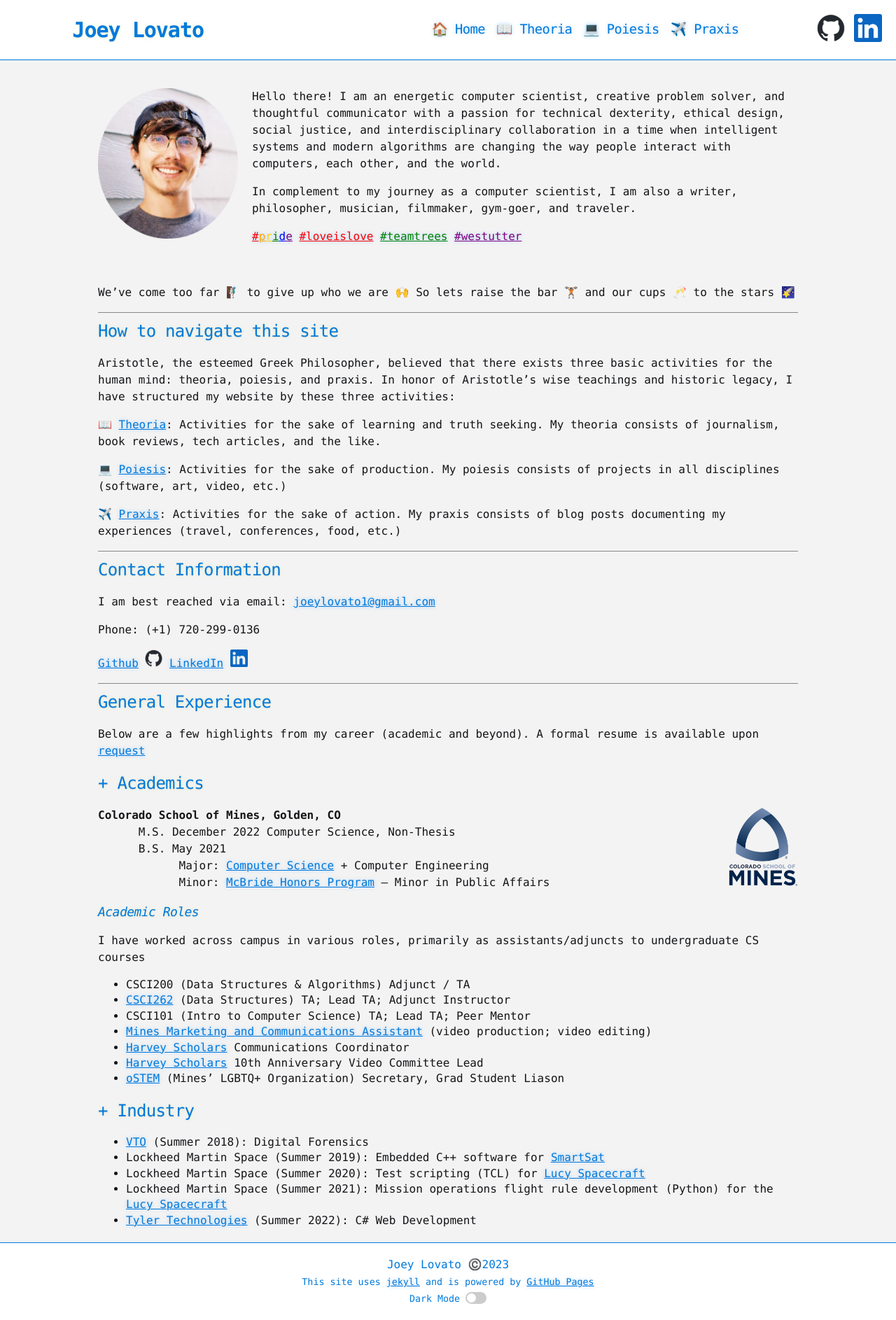
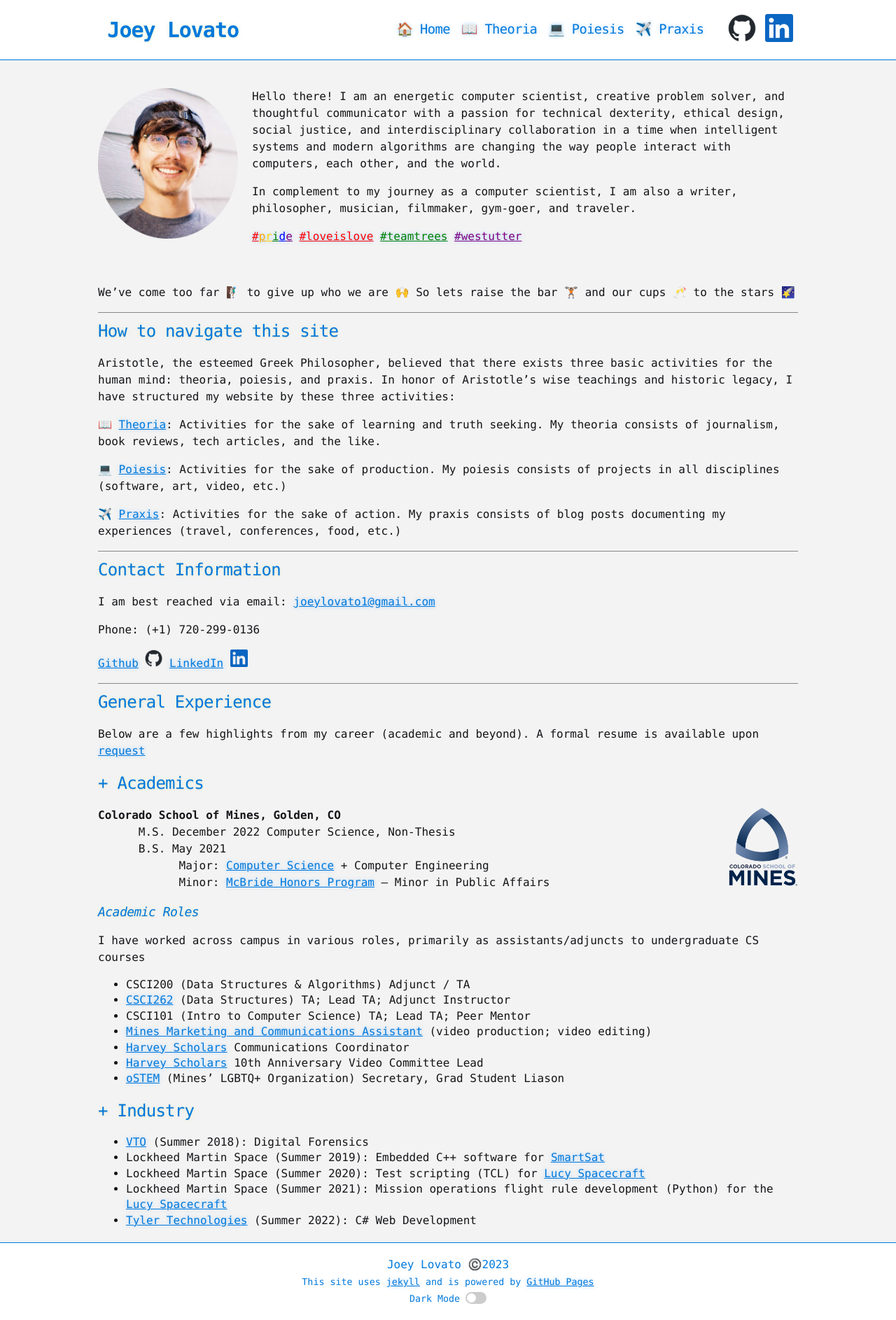
Before and after one commit to JosephLovato/JosephLovato.github.io, a Jekyll site: the page built from index.markdown, in a window 1280 px wide. Shown: the whole page at 70% size. Built offline with Jekyll 4.4.1, drawn with Linux system fonts in a browser that asks for light colours.

Commit message:
fix width of header to match body

```diff
--- a/_layouts/default.html
+++ b/_layouts/default.html
@@ -26,7 +26,7 @@
   <script src="{{ '/assets/js/dark-mode.js'}}"></script>
 
   <header>
-    <div style=" display: flex; flex-wrap: nowrap; margin-right: 10pt; margin-left: 10pt">
+    <div style=" display: flex; flex-wrap: nowrap; width: 90%;max-width: 1000px; margin: 0 auto;">
       <div class="container" style="display: flex;justify-content: space-between;flex-wrap: wrap">
         <div>
           <a id="a-title" href="{{ '/' | relative_url }}">
```
